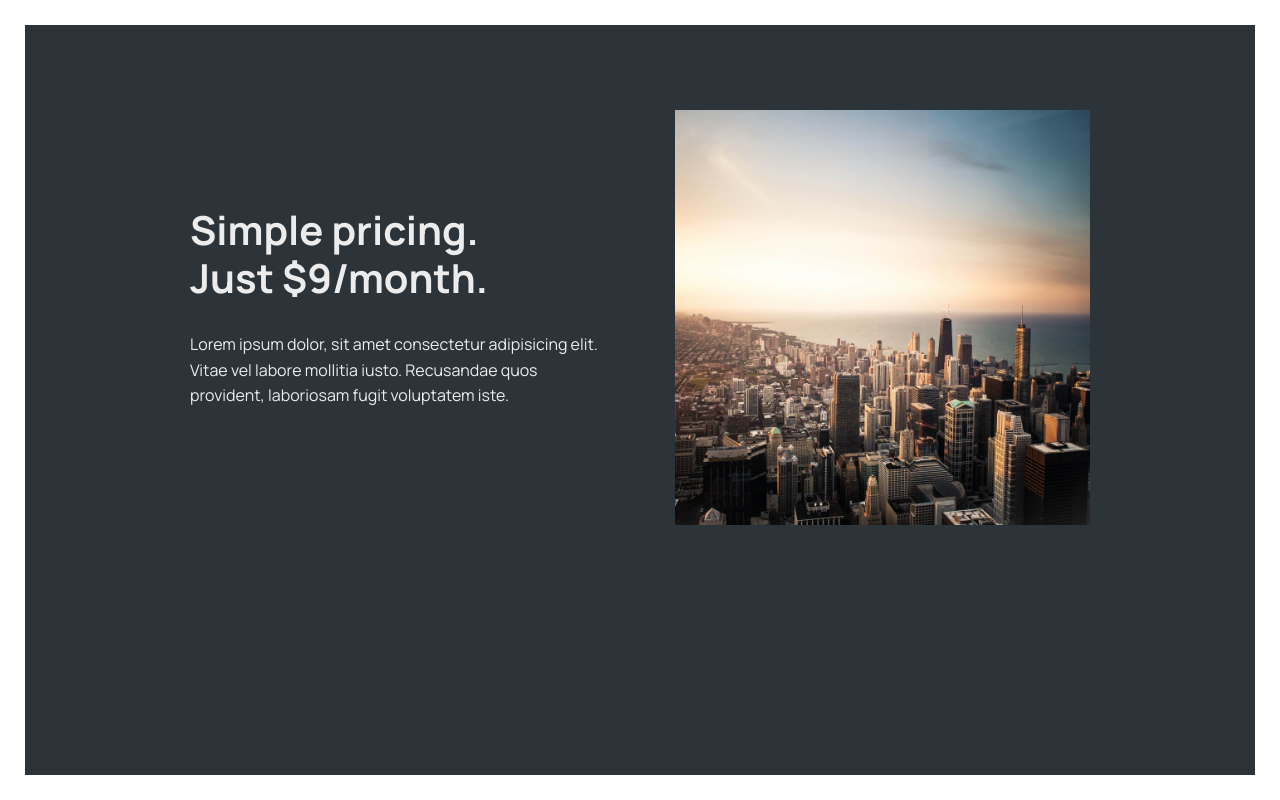
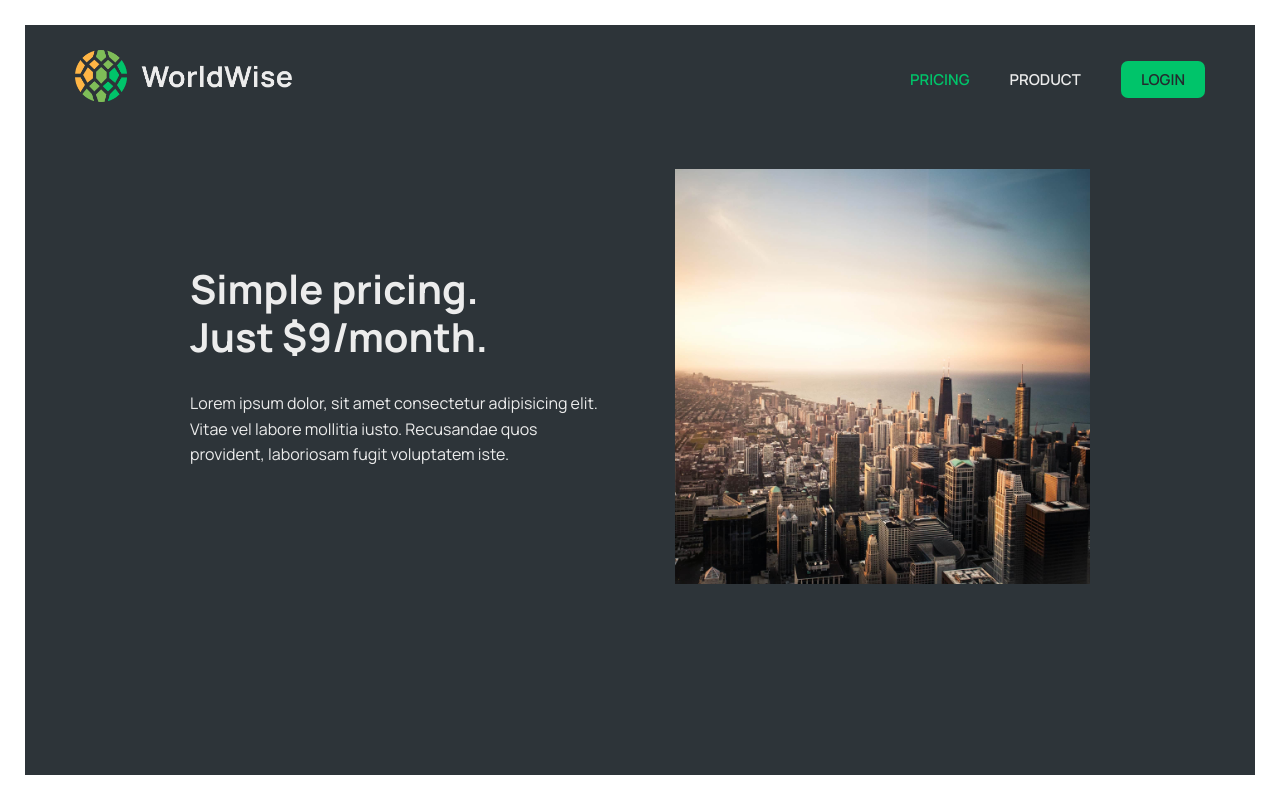
Before and after one commit to paulthadev/worldwise, a React (Vite) app: page /pricing in a window 1280 px wide. Built offline with nearby package versions, Linux system fonts and the light colour scheme.

Commit message:
building pages

```diff
--- a/src/App.jsx
+++ b/src/App.jsx
@@ -13,8 +13,8 @@ function App() {
         <Route path="/" element={<Homepage />} />
         <Route path="product" element={<Product />} />
         <Route path="pricing" element={<Pricing />} />
+        <Route path="login" element={<Login />} />
         <Route path="app" element={<AppLayout />} />
-        <Route path="login" element={<Login />} />
         <Route path="*" element={<PageNotFound />} />
       </Routes>
     </BrowserRouter>
--- a/src/components/PageNav.jsx
+++ b/src/components/PageNav.jsx
@@ -17,7 +17,9 @@ function PageNav() {
         </li>
 
         <li>
-          <NavLink to="/login">Login</NavLink>
+          <NavLink className={styles.ctaLink} to="/login">
+            Login
+          </NavLink>
         </li>
       </ul>
     </nav>
--- a/src/pages/Login.jsx
+++ b/src/pages/Login.jsx
@@ -1,4 +1,6 @@
+import { useState } from "react";
 import styles from "./Login.module.css";
+import PageNav from "../components/PageNav";
 
 export default function Login() {
   // PRE-FILL FOR DEV PURPOSES
@@ -7,6 +9,8 @@ export default function Login() {
 
   return (
     <main className={styles.login}>
+      <PageNav />
+
       <form className={styles.form}>
         <div className={styles.row}>
           <label htmlFor="email">Email address</label>
--- a/src/pages/Pricing.jsx
+++ b/src/pages/Pricing.jsx
@@ -1,9 +1,11 @@
 // Uses the same styles as Product
+import PageNav from "../components/PageNav";
 import styles from "./Product.module.css";
 
 export default function Product() {
   return (
     <main className={styles.product}>
+      <PageNav />
       <section>
         <div>
           <h2>
--- a/src/pages/Product.jsx
+++ b/src/pages/Product.jsx
@@ -1,8 +1,11 @@
+import PageNav from "../components/PageNav";
 import styles from "./Product.module.css";
 
 export default function Product() {
   return (
     <main className={styles.product}>
+      <PageNav />
+
       <section>
         <img
           src="img-1.jpg"
```
